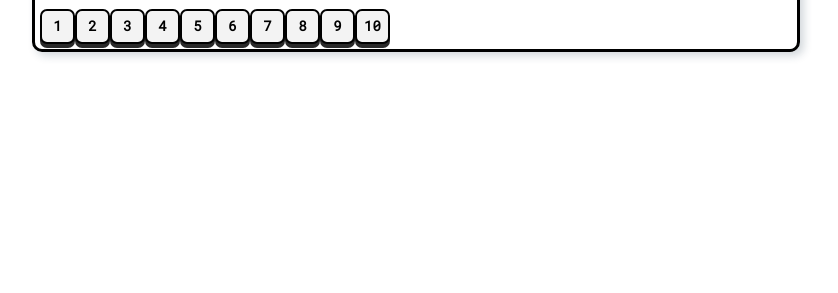
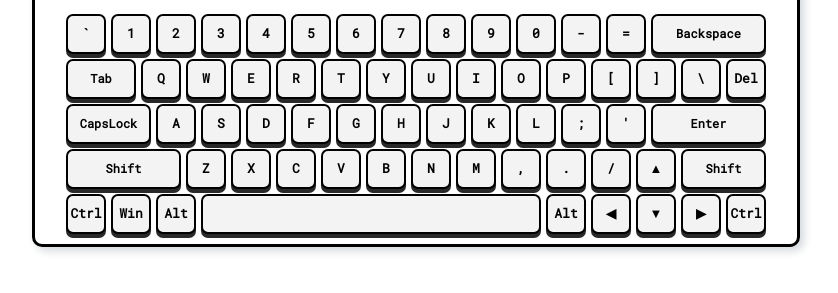
Before and after one commit to chagins/RSS-Virtual-Keyboard, a website built with webpack: page src/index.html in a window 1280 px wide. Shown: the part 51-344 px from the top of the page, without its empty margins (224-1062 px from the left). Built offline with nearby package versions, Linux system fonts and the light colour scheme.

Commit message:
feat: filling the keyboard with keys

```diff
--- a/src/index.js
+++ b/src/index.js
@@ -12,7 +12,8 @@ const { main } = page.create();
 
 const keyboard = new Keyboard({ id: 'keyboard', parentContainer: main });
 keyboard.create();
-
-// document.addEventListener('keydown', (e) => {
-//   console.log(e);
-// });
+document.addEventListener('keydown', (e) => {
+  /* eslint-disable no-console */
+  console.log(e);
+  /* eslint-enable no-console */
+});
--- a/src/js/keyboard.js
+++ b/src/js/keyboard.js
@@ -1,4 +1,5 @@
 import Key from './key';
+import keyCodesObjs from './keycodes';
 
 export default class Keyboard {
   /**
@@ -27,12 +28,11 @@ export default class Keyboard {
   }
 
   #createKeys() {
-    // test code
-    for (let i = 1; i < 11; i += 1) {
+    keyCodesObjs.forEach((item) => {
       const key = new Key({
-        code: i, key: i, size: 'standard', parentContainer: this.container,
+        code: item.code, key: item.key, size: item.size, parentContainer: this.container,
       });
       key.create();
-    }
+    });
   }
 }
--- /dev/null
+++ b/src/js/keycodes.js
@@ -0,0 +1,322 @@
+export default [
+  {
+    code: 'Backquote',
+    key: '`',
+    size: 'standard',
+  },
+  {
+    code: 'Digit1',
+    key: '1',
+    size: 'standard',
+  },
+  {
+    code: 'Digit2',
+    key: '2',
+    size: 'standard',
+  },
+  {
+    code: 'Digit3',
+    key: '3',
+    size: 'standard',
+  },
+  {
+    code: 'Digit4',
+    key: '4',
+    size: 'standard',
+  },
+  {
+    code: 'Digit5',
+    key: '5',
+    size: 'standard',
+  },
+  {
+    code: 'Digit6',
+    key: '6',
+    size: 'standard',
+  },
+  {
+    code: 'Digit7',
+    key: '7',
+    size: 'standard',
+  },
+  {
+    code: 'Digit8',
+    key: '8',
+    size: 'standard',
+  },
+  {
+    code: 'Digit9',
+    key: '9',
+    size: 'standard',
+  },
+  {
+    code: 'Digit0',
+    key: '0',
+    size: 'standard',
+  },
+  {
+    code: 'Minus',
+    key: '-',
+    size: 'standard',
+  },
+  {
+    code: 'Equal',
+    key: '=',
+    size: 'standard',
+  },
+  {
+    code: 'Backspace',
+    key: 'Backspace',
+    size: 'wide',
+  },
+  {
+    code: 'Tab',
+    key: 'Tab',
+    size: 'medium',
+  },
+  {
+    code: 'KeyQ',
+    key: 'Q',
+    size: 'standard',
+  },
+  {
+    code: 'KeyW',
+    key: 'W',
+    size: 'standard',
+  },
+  {
+    code: 'KeyE',
+    key: 'E',
+    size: 'standard',
+  },
+  {
+    code: 'KeyR',
+    key: 'R',
+    size: 'standard',
+  },
+  {
+    code: 'KeyT',
+    key: 'T',
+    size: 'standard',
+  },
+  {
+    code: 'KeyY',
+    key: 'Y',
+    size: 'standard',
+  },
+  {
+    code: 'KeyU',
+    key: 'U',
+    size: 'standard',
+  },
+  {
+    code: 'KeyI',
+    key: 'I',
+    size: 'standard',
+  },
+  {
+    code: 'KeyO',
+    key: 'O',
+    size: 'standard',
+  },
+  {
+    code: 'KeyP',
+    key: 'P',
+    size: 'standard',
+  },
+  {
+    code: 'BracketLeft',
+    key: '[',
+    size: 'standard',
+  },
+  {
+    code: 'BracketRight',
+    key: ']',
+    size: 'standard',
+  },
+  {
+    code: 'Backslash',
+    key: '\\',
+    size: 'standard',
+  },
+  {
+    code: 'Delete',
+    key: 'Del',
+    size: 'standard',
+  },
+  {
+    code: 'CapsLock',
+    key: 'CapsLock',
+    size: 'double',
+  },
+  {
+    code: 'KeyA',
+    key: 'A',
+    size: 'standard',
+  },
+  {
+    code: 'KeyS',
+    key: 'S',
+    size: 'standard',
+  },
+  {
+    code: 'KeyD',
+    key: 'D',
+    size: 'standard',
+  },
+  {
+    code: 'KeyF',
+    key: 'F',
+    size: 'standard',
+  },
+  {
+    code: 'KeyG',
+    key: 'G',
+    size: 'standard',
+  },
+  {
+    code: 'KeyH',
+    key: 'H',
+    size: 'standard',
+  },
+  {
+    code: 'KeyJ',
+    key: 'J',
+    size: 'standard',
+  },
+  {
+    code: 'KeyK',
+    key: 'K',
+    size: 'standard',
+  },
+  {
+    code: 'KeyL',
+    key: 'L',
+    size: 'standard',
+  },
+  {
+    code: 'Semicolon',
+    key: ';',
+    size: 'standard',
+  },
+  {
+    code: 'Quote',
+    key: "'",
+    size: 'standard',
+  },
+  {
+    code: 'Enter',
+    key: 'Enter',
+    size: 'wide',
+  },
+  {
+    code: 'ShiftLeft',
+    key: 'Shift',
+    size: 'wide',
+  },
+  {
+    code: 'KeZ',
+    key: 'Z',
+    size: 'standard',
+  },
+  {
+    code: 'KeyX',
+    key: 'X',
+    size: 'standard',
+  },
+  {
+    code: 'KeyC',
+    key: 'C',
+    size: 'standard',
+  },
+  {
+    code: 'KeyV',
+    key: 'V',
+    size: 'standard',
+  },
+  {
+    code: 'KeyB',
+    key: 'B',
+    size: 'standard',
+  },
+  {
+    code: 'KeyN',
+    key: 'N',
+    size: 'standard',
+  },
+  {
+    code: 'KeyM',
+    key: 'M',
+    size: 'standard',
+  },
+  {
+    code: 'Comma',
+    key: ',',
+    size: 'standard',
+  },
+  {
+    code: 'Period',
+    key: '.',
+    size: 'standard',
+  },
+  {
+    code: 'Slash',
+    key: '/',
+    size: 'standard',
+  },
+  {
+    code: 'ArrowUp',
+    key: '▲',
+    size: 'standard',
+  },
+  {
+    code: 'ShiftRight',
+    key: 'Shift',
+    size: 'double',
+  },
+  {
+    code: 'ControlLeft',
+    key: 'Ctrl',
+    size: 'standard',
+  },
+  {
+    code: 'MetaLeft',
+    key: 'Win',
+    size: 'standard',
+  },
+  {
+    code: 'AltLeft',
+    key: 'Alt',
+    size: 'standard',
+  },
+  {
+    code: 'Space',
+    key: ' ',
+    size: 'space',
+  },
+  {
+    code: 'AltRight',
+    key: 'Alt',
+    size: 'standard',
+  },
+  {
+    code: 'ArrowLeft',
+    key: '◀',
+    size: 'standard',
+  },
+  {
+    code: 'ArrowDown',
+    key: '▼',
+    size: 'standard',
+  },
+  {
+    code: 'ArrowRight',
+    key: '▶',
+    size: 'standard',
+  },
+  {
+    code: 'ControlRight',
+    key: 'Ctrl',
+    size: 'standard',
+  },
+];
--- a/src/styles/_dimensions.scss
+++ b/src/styles/_dimensions.scss
@@ -4,5 +4,10 @@ $color-bkg: #f3f3f3;
 $color-bkg-hover: #fff;
 $color-shadow: #292929;
 
-$heigth-key-standart: 35px;
-$width-key-standart: 35px;
+$size-row: 40px;
+$size-column: 10px;
+$columns-key-standart: 3;
+$columns-key-medium: 5;
+$columns-key-double: 6;
+$columns-key-wide: 8;
+$columns-key-space: 23;
--- a/src/styles/style.scss
+++ b/src/styles/style.scss
@@ -11,6 +11,7 @@ body {
   margin: 0 auto;
   padding: 5px;
   max-width: 768px;
+  height: fit-content;
   font-family: 'Roboto Mono';
   font-size:16px;
   border: 3px solid $color-black;
@@ -25,17 +26,27 @@ body {
     font-size:20px;
   }
 
+  #main {
+    margin: 0 auto;
+    width: fit-content;
+  }
+
   #keyboard {
-    width: 100%;
-    height: 100%;
+    margin: 0 auto;
+    padding: 5px;
+    display: grid;
+    grid-template-columns: repeat(47, $size-column);
+    grid-template-rows: repeat(5, $size-row);
+    gap: 5px;
   }
 
   .key {
+    height: $size-row;
     color: $color-black;
     text-align: center;
-    font-size: 14px;
+    font-size: 12px;
     font-weight: bold;
-    text-transform: uppercase;
+    text-transform: capitalize;
     background-color: $color-bkg;
     border: 2px solid $color-black;
     border-radius: 7px;
@@ -54,7 +65,24 @@ body {
   }
 
   .key.standard {
-    width: $width-key-standart;
-    height: $heigth-key-standart;
+    grid-column: span $columns-key-standart;
+    font-size: 13px;
   }
+
+  .key.medium {
+    grid-column: span $columns-key-medium;
+  }
+
+  .key.double {
+    grid-column: span $columns-key-double;
+  }
+
+  .key.wide {
+    grid-column: span $columns-key-wide;
+  }
+
+  .key.space {
+    grid-column: span $columns-key-space;
+  }
+
 }
```
